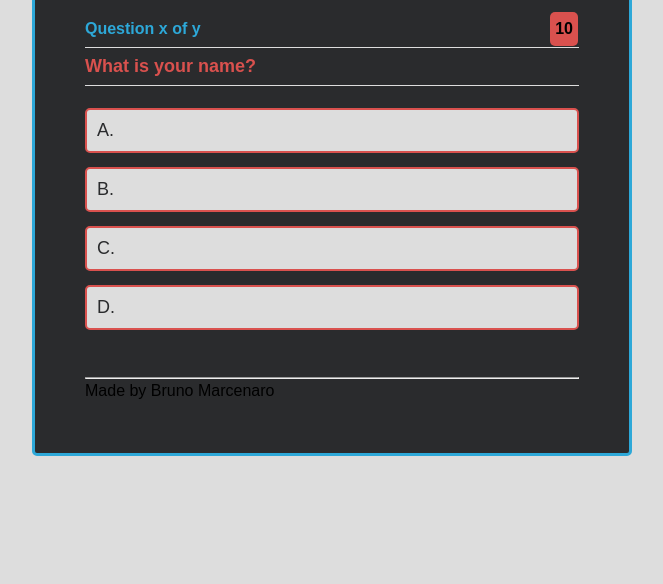
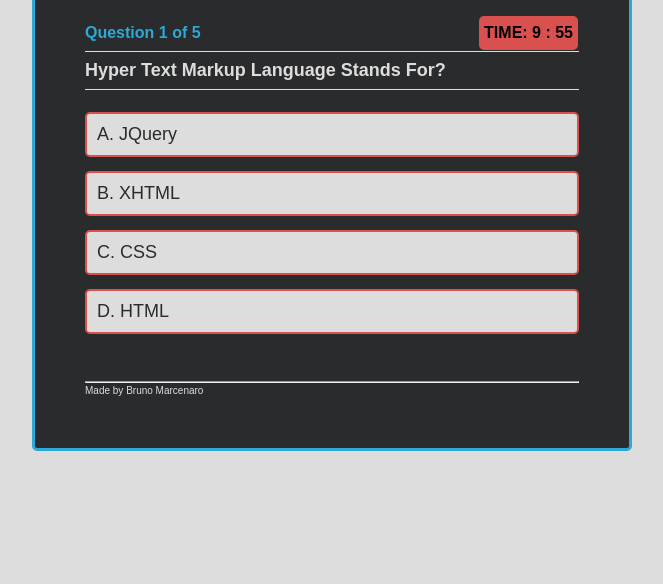
Before and after one commit to bems2588/code-quiz, a plain HTML site: page index.html in a window 1280 px wide. Shown: the part 216-800 px from the top of the page, without its empty margins (308-971 px from the left). Drawn offline with Linux system fonts and the light colour scheme.

Commit message:
fix files

```diff
--- a/assets/css/style.css
+++ b/assets/css/style.css
@@ -45,7 +45,7 @@ p {
   background-color: #d9514eff;
   font-size: 4rem;
   text-align: center;
-  color: var(--white);
+  color: #fff;
   padding: 10px 0;
   width: 100%;
   margin-bottom: 2rem;
@@ -74,7 +74,7 @@ p {
 .quiz-box #question {
   font-size: 1.8rem;
   font-weight: 600;
-  color:#d9514eff;
+  color:#ddd;
   border: 1px solid #ddd;
   border-width: 1px 0;
   padding: 5px 0;
@@ -100,7 +100,7 @@ p {
 .btn:hover {
   cursor: pointer;
   background-color: #2da8d8ff ;
-  color: #fff;
+  color: #ddd;
 }
 
 .btn:active {
@@ -123,7 +123,7 @@ p {
 .quiz-repeat a {
   font-size: 1.6rem;
   font-weight: 600;
-  color: #fff;
+  color: #ddd;
   text-decoration: none;
   background-color: #d9514eff;
   padding: 1rem;
@@ -134,3 +134,8 @@ p {
 .quiz-repeat a:hover {
   background-color: #2da8d8ff;;
 }
+
+footer p {
+  font-size: 10px;
+  color: #ddd;
+}
--- a/assets/js/script.js
+++ b/assets/js/script.js
@@ -0,0 +1,137 @@
+// CREATE A QUIZ CLASS
+class Quiz {
+  constructor(questions) {
+      this.score = 0;
+      this.questions = questions;
+      this.questionIndex = 0;
+  }
+
+  getQuestionIndex() {
+      return this.questions[this.questionIndex];
+  }
+
+  guess(answer) {
+      if (this.getQuestionIndex().isCorrectAnswer(answer)) {
+          this.score++;
+      }
+      this.questionIndex++;
+  }
+
+  isEnded() {
+      return this.questionIndex === this.questions.length;
+  }
+}
+
+// Create a question Class
+class Question {
+  constructor(text, choices, answer) {
+      this.text = text;
+      this.choices = choices;
+      this.answer = answer;
+  }
+
+  isCorrectAnswer(choice) {
+      return this.answer === choice;
+  }
+}
+
+// NOW DISPLAY THE QUESTIONS
+function displayQuestion() {
+  if (quiz.isEnded()) {
+      showScores();
+  } else {
+      // show question
+      let questionElement = document.getElementById("question");
+      questionElement.innerHTML = quiz.getQuestionIndex().text;
+
+      // show options
+      let choices = quiz.getQuestionIndex().choices;
+      for (let i = 0; i < choices.length; i++) {
+          let choiceElement = document.getElementById("choice" + i);
+          choiceElement.innerHTML = choices[i];
+          guess("btn" + i, choices[i]);
+      }
+
+      showProgress();
+  }
+};
+
+// GUESS ANSWER
+function guess(id, guess) {
+  let button = document.getElementById(id);
+  button.onclick = function() {
+      quiz.guess(guess);
+      displayQuestion();
+  }
+};
+
+// SHOW QUIZ PROGRESS
+function showProgress() {
+  let currentQuestionNumber = quiz.questionIndex + 1;
+  let ProgressElement = document.getElementById("progress");
+  ProgressElement.innerHTML =
+      `Question ${currentQuestionNumber} of ${quiz.questions.length}`;
+};
+
+// SHOW SCORES
+function showScores() {
+  let quizEndHTML =
+      `
+  <h1>Quiz Completed</h1>
+  <h2 id='score'> Your scored: ${quiz.score} of ${quiz.questions.length}</h2>
+  <div class="quiz-repeat">
+      <a href="index.html">Take Quiz Again</a>
+  </div>
+  `;
+  let quizElement = document.getElementById("quiz");
+  quizElement.innerHTML = quizEndHTML;
+};
+
+// create questions here
+let questions = [
+  new Question(
+      "Hyper Text Markup Language Stands For?", ["JQuery", "XHTML", "CSS", "HTML"], "HTML"
+  ),
+  new Question(
+      "Cascading Style sheet stands for?", ["HTML", "JQuery", "CSS", "XML"], "CSS"
+  ),
+  new Question(
+      "Which is a JavaScript Framework?", ["React", "Laravel", "Django", "Sass"], "React"
+  ),
+  new Question(
+      "Which is a backend language?", ["PHP", "HTML", "React", "All"], "PHP"
+  ),
+  new Question(
+      "Which is best for Artificial intelligence?", ["React", "Laravel", "Python", "Sass"], "Python"
+  )
+];
+
+// INITIALIZE quiz
+let quiz = new Quiz(questions);
+
+// display questions
+displayQuestion();
+
+
+// Add A CountDown for the Quiz
+let time = 10;
+let quizTimeInMinutes = time * 60 * 60;
+let quizTime = quizTimeInMinutes / 60;
+
+let counting = document.getElementById("count-down");
+
+function startCountdown() {
+  let quizTimer = setInterval(function() {
+      if (quizTime <= 0) {
+          clearInterval(quizTimer);
+          showScores();
+      } else {
+          quizTime--;
+          let sec = Math.floor(quizTime % 60);
+          let min = Math.floor(quizTime / 60) % 60;
+          counting.innerHTML = `TIME: ${min} : ${sec}`;
+      }
+  }, 1000);
+}
+
+startCountdown();
--- a/index.html
+++ b/index.html
@@ -1,10 +1,11 @@
 <!DOCTYPE html>
 <html lang="en">
+
 <head>
   <meta charset="UTF-8">
-  <meta http-equiv="X-UA-Compatible" content="IE=edge">
   <meta name="viewport" content="width=device-width, initial-scale=1.0">
   <title>Code Quiz</title>
+  <script src="https://kit.fontawesome.com/1935d064dd.js" crossorigin="anonymous"></script>
   <link rel="stylesheet" href="assets/css/style.css">
 </head>
 
@@ -15,9 +16,9 @@
         <h1>Code Quiz</h1>
         <div class="quiz-header">
         <p id="progress">Question x of y</p>
-        <p id="count-down">10</p>
+        <p id="count-down"></p>
         </div>
-        <p id="question">What is your name?</p>
+        <p id="question"></p>
         <div class="buttons">
           <button class="btn" id="btn0">A. <span id="choice0"></span></button>
           <button class="btn" id="btn1">B. <span id="choice1"></span></button>
@@ -25,6 +26,7 @@
           <button class="btn" id="btn3">D. <span id="choice3"></span></button>
 
         </div>
+
         <hr>
         <footer>
           <p>Made by Bruno Marcenaro</p>
```
Also changed, not shown: 2 other files.
